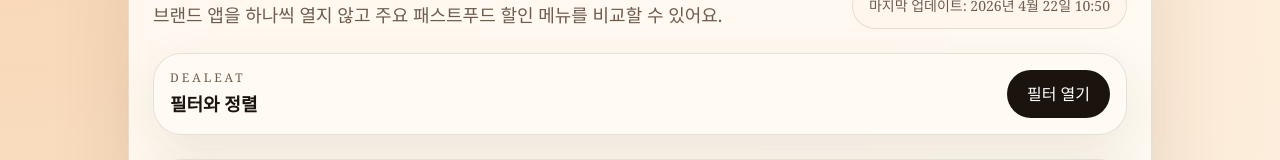
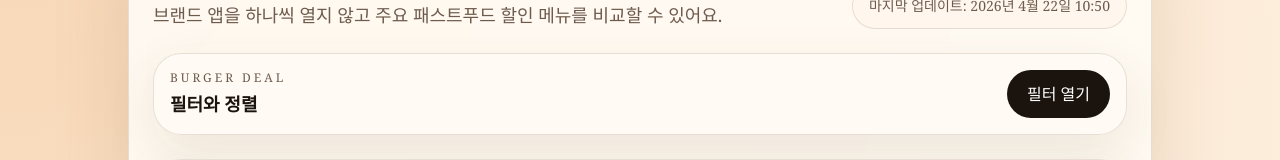
Before and after one commit to seonghun0828/deal-eat, a Next.js app: page / in a window 1280 px wide. Shown: the part 136-296 px from the top of the page. Built offline with nearby package versions, Linux system fonts and the light colour scheme.

Commit message:
Chore: modify app name to Burger Deal

```diff
--- a/app/layout.tsx
+++ b/app/layout.tsx
@@ -3,7 +3,7 @@ import type { Metadata } from 'next';
 import './globals.css';
 
 export const metadata: Metadata = {
-  title: '딜잇 | Deal Eat',
+  title: '버거딜 | Burger Deal',
   description: '매주 햄버거 할인 큐레이션 해드립니다!',
   icons: {
     icon: '/favicon.ico',
--- a/components/FilterSortModal.tsx
+++ b/components/FilterSortModal.tsx
@@ -50,7 +50,7 @@ export function FilterSortModal({
       <div className="flex items-center justify-between gap-4">
         <div>
           <p className="text-xs uppercase tracking-[0.25em] text-[color:var(--muted)]">
-            DealEat
+            Burger Deal
           </p>
           <h2 className="mt-1 text-lg font-semibold">필터와 정렬</h2>
         </div>
@@ -93,8 +93,8 @@ export function FilterSortModal({
                     aria-pressed={selected}
                     className={`min-h-11 rounded-full px-4 py-2 text-sm font-medium ${
                       selected
-                        ? "bg-[color:var(--accent)] text-white"
-                        : "border border-[color:var(--line)] bg-white"
+                        ? 'bg-[color:var(--accent)] text-white'
+                        : 'border border-[color:var(--line)] bg-white'
                     }`}
                     key={chain}
                     onClick={() => toggleChain(chain)}
@@ -112,7 +112,9 @@ export function FilterSortModal({
               <h3 className="text-sm font-semibold uppercase tracking-[0.2em] text-[color:var(--muted)]">
                 최대 가격
               </h3>
-              <span className="text-sm font-semibold">₩{filters.maxPrice.toLocaleString('ko-KR')}</span>
+              <span className="text-sm font-semibold">
+                ₩{filters.maxPrice.toLocaleString('ko-KR')}
+              </span>
             </div>
             <input
               aria-label="최대 가격"
```
Also changed, not shown: 3 other files (tests, documents, lock files or other folders).
